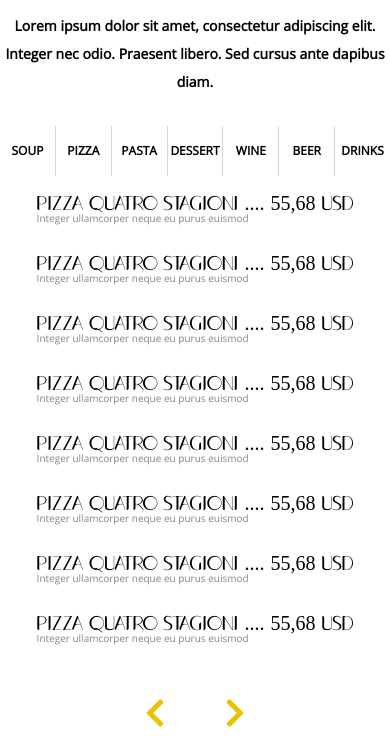
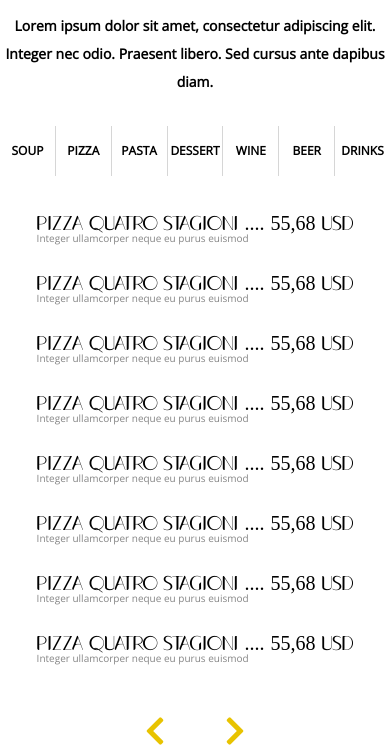
Before and after one commit to AdamGorski56/HungryPeople, a plain HTML site: page index.html in a window 390 px wide. Shown: the part 4242-4989 px from the top of the page. Drawn offline with nearby package versions, Linux system fonts and the light colour scheme.

Commit message:
responsivness done ALPHA_0.1

```diff
--- a/css/style.css
+++ b/css/style.css
@@ -1324,7 +1324,7 @@ header nav img{
 
 .menu_container{
     width: 100%;
-    height: 860px;
+    height: 700px;
 }
 
 .menu_header_container{
@@ -1458,6 +1458,11 @@ header nav img{
 
 @media only screen and (max-width:1300px){
 
+    .menu_container{
+        width: 100%;
+        height: 800px;
+    }
+
     .functional_arrow_container{
         display: block;
     }
@@ -1509,6 +1514,7 @@ header nav img{
 
     .food_types_container{
         width:100%;
+        padding-bottom: 20px;
     }
 
     .menu_header_container{
```
